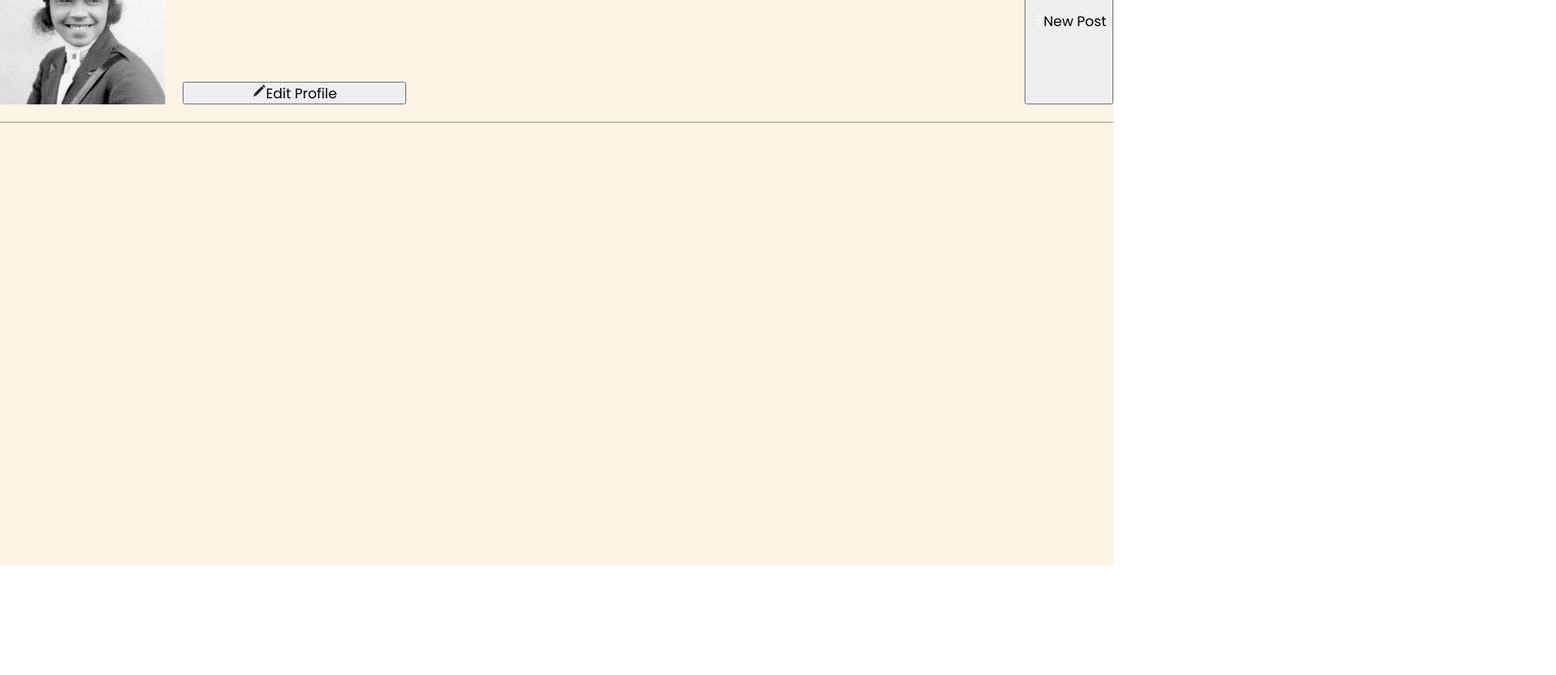
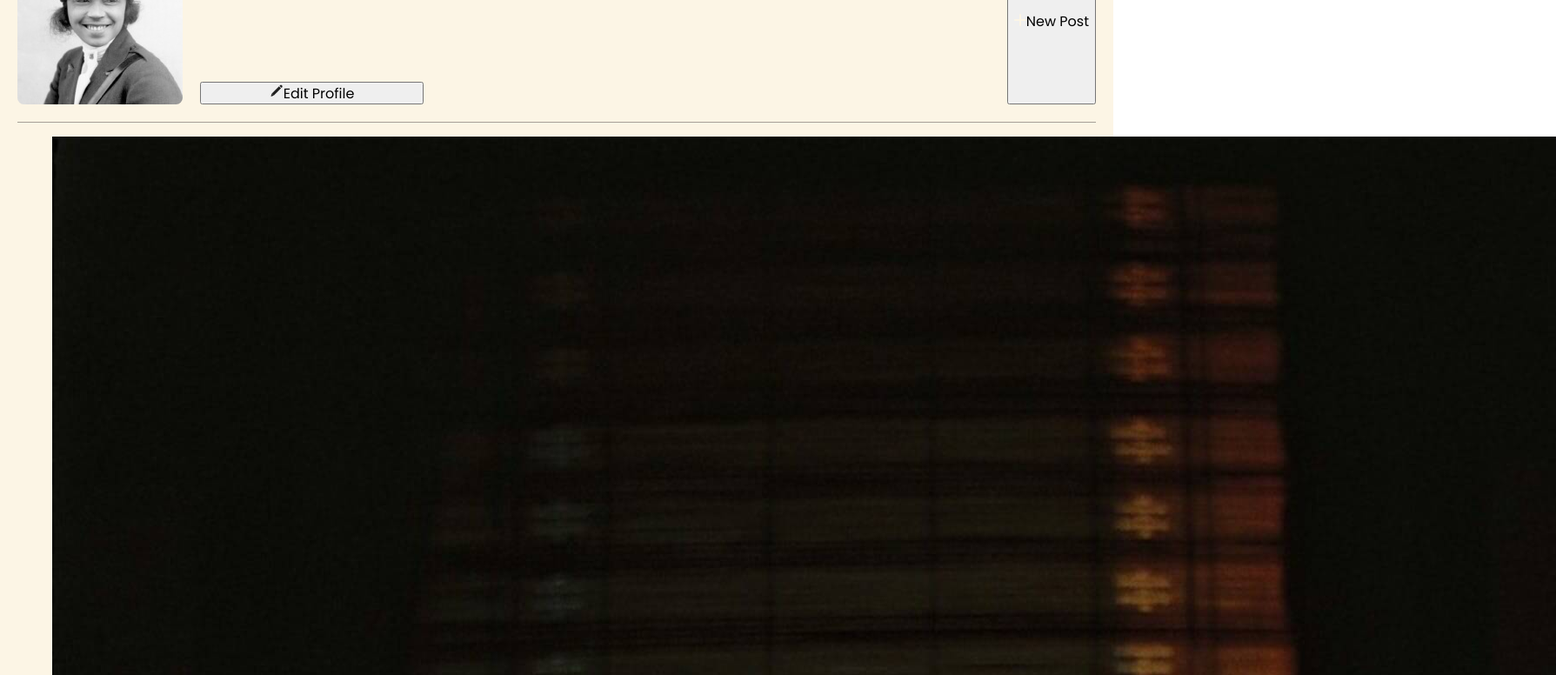
Before and after one commit to onlyonediamond/se_project_spots, a plain HTML site: page index.html in a window 1280 px wide. Shown: the part 150-926 px from the top of the page at 87% size, 1789 px wide, since content can reach past the window. Before the commit the page ends 800 px from the top, so only its background shows below. Drawn offline with Linux system fonts and the light colour scheme.

Commit message:
start cards section, add code for cards__list

```diff
--- /dev/null
+++ b/blocks/content.css
@@ -0,0 +1,3 @@
+.content {
+    padding: 0 20px;
+}
--- a/blocks/profile.css
+++ b/blocks/profile.css
@@ -6,6 +6,7 @@
 
 .profile__avatar {
   margin-right: 20px;
+  border-radius: 4%;
 }
 
 .profile__column {
--- a/index.html
+++ b/index.html
@@ -29,7 +29,16 @@
           <img src="./images/plus-icon.svg" alt="Plus Icon" class="profile__">New Post
       </button>
     </section>
-    <section class="cards"></section>
+    <section class="cards">
+      <ul class="cards__list">
+        <li class="card">
+          <img
+            src="./images/1-photo-by-moritz-feldmann-from-pexels.jpg"
+            alt="Val Thorens"
+            class="card__image">
+        </li>
+      </ul>
+    </section>
   </main>
   <footer class="footer">
 
--- a/pages/index.css
+++ b/pages/index.css
@@ -2,4 +2,5 @@
 @import url(../vendor/fonts.css);
 @import url(../blocks/page.css);
 @import url(../blocks/header.css);
+@import url(../blocks/content.css);
 @import url(../blocks/profile.css);
```
